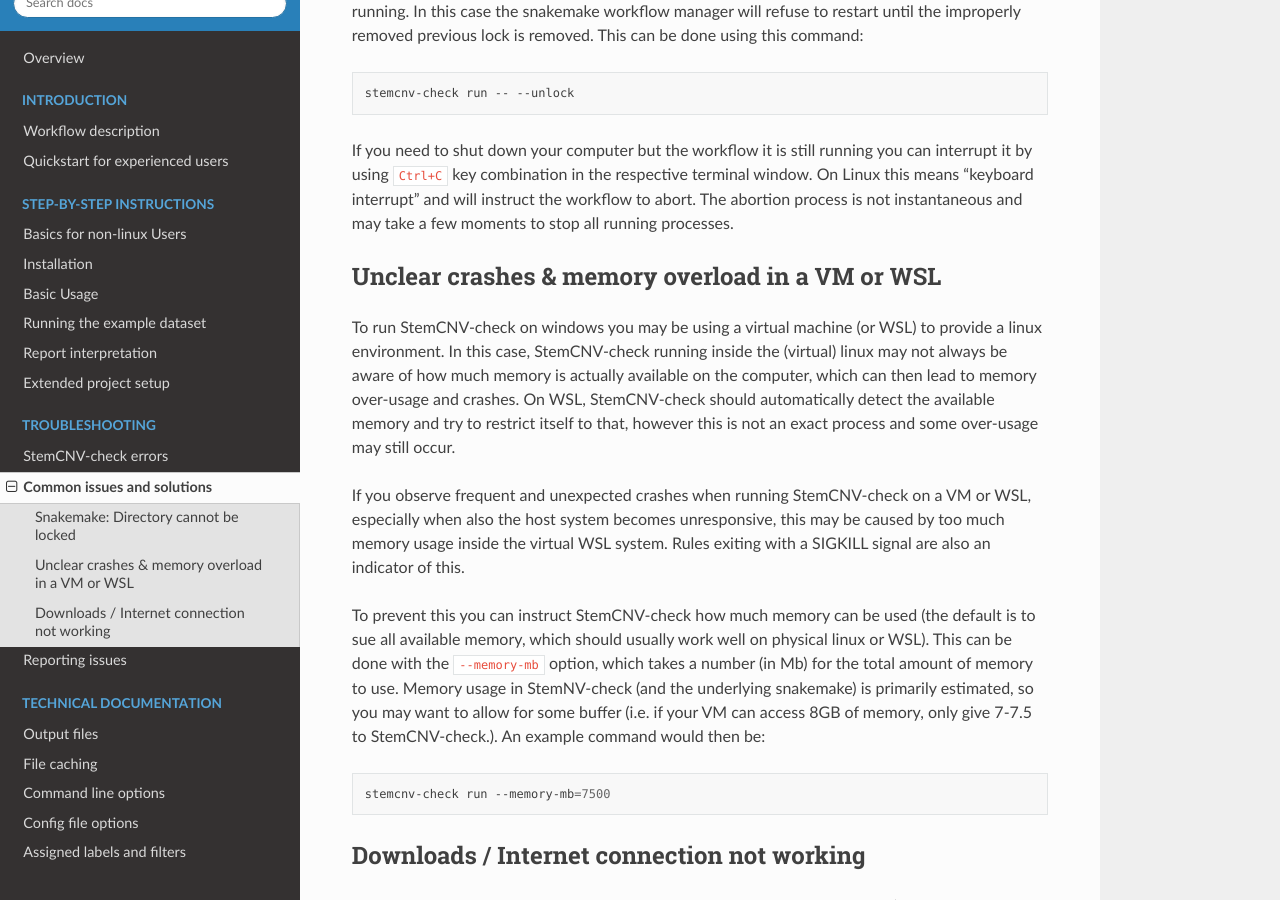
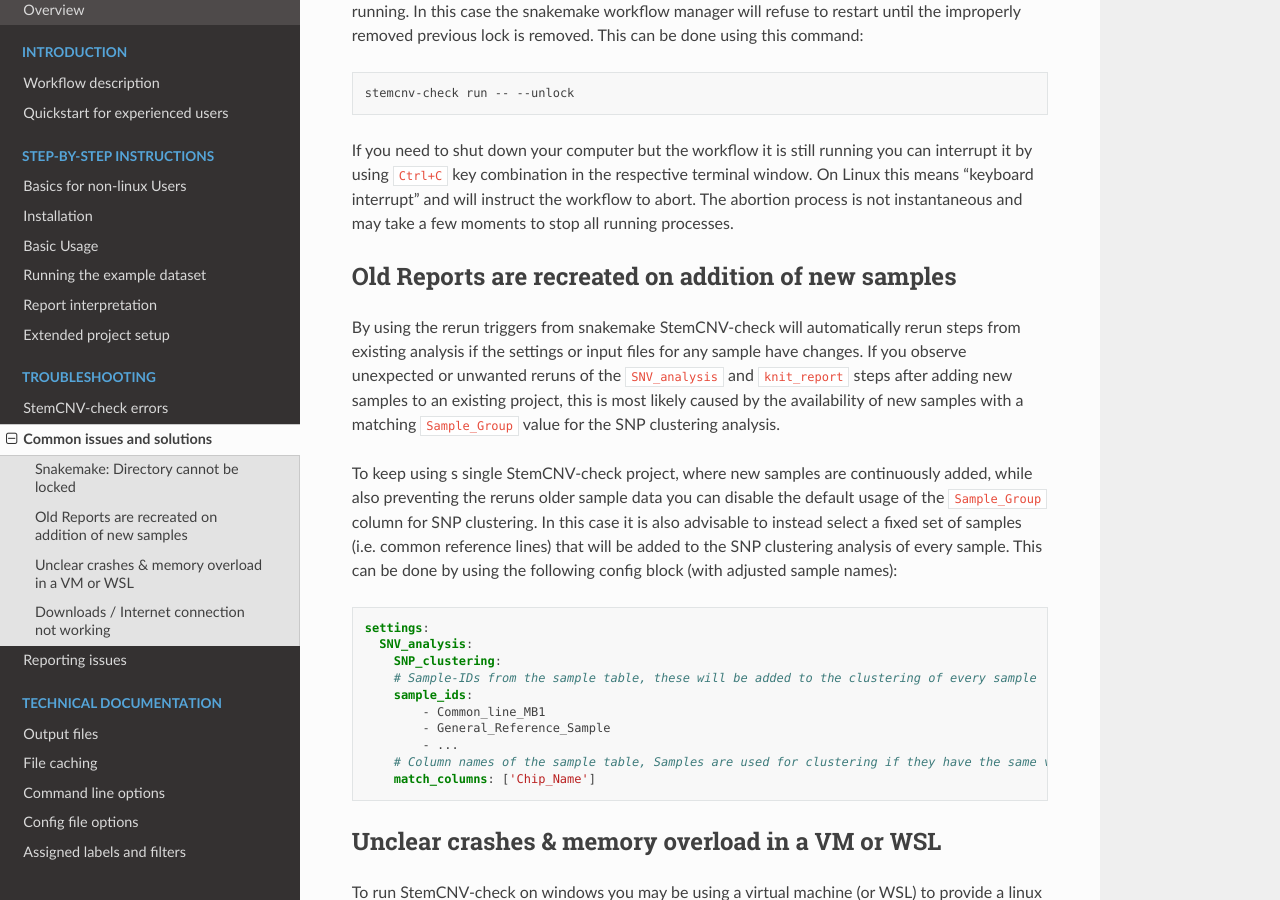
Before and after one commit to bihealth/StemCNV-check, a Sphinx documentation site: the page built from docs/source/issues_common.rst, in a window 1280 px wide and 900 px high, scrolled down 312 px. Built offline with Sphinx 7.4.7 and the Read the Docs theme 3.1.0, drawn with Linux system fonts in a browser that asks for light colours.

Commit message:
Add new entry docs common issues

```diff
--- a/docs/source/issues_common.rst
+++ b/docs/source/issues_common.rst
@@ -21,6 +21,36 @@ until the improperly removed previous lock is removed. This can be done using th
 If you need to shut down your computer but the workflow it is still running you can interrupt it by using ``Ctrl+C`` key
 combination in the respective terminal window. On Linux this means "keyboard interrupt" and will instruct the workflow
 to abort. The abortion process is not instantaneous and may take a few moments to stop all running processes.
+
+.. _issues-common-reruns:
+
+Old Reports are recreated on addition of new samples
+====================================================
+
+By using the rerun triggers from snakemake StemCNV-check will automatically rerun steps from existing analysis if the
+settings or input files for any sample have changes.
+If you observe unexpected or unwanted reruns of the ``SNV_analysis`` and ``knit_report`` steps after adding new
+samples to an existing project, this is most likely caused by the availability of new samples with a matching ``Sample_Group``
+value for the SNP clustering analysis.
+
+To keep using s single StemCNV-check project, where new samples are continuously added, while also preventing the reruns
+older sample data you can disable the default usage of the ``Sample_Group`` column for SNP clustering. In this case it is
+also advisable to instead select a fixed set of samples (i.e. common reference lines) that will be added to the SNP
+clustering analysis of every sample. This can be done by using the following config block (with adjusted sample names):
+
+.. code-block:: yaml
+
+    settings:
+      SNV_analysis:
+        SNP_clustering:
+        # Sample-IDs from the sample table, these will be added to the clustering of every sample
+        sample_ids:
+            - Common_line_MB1
+            - General_Reference_Sample
+            - ...
+        # Column names of the sample table, Samples are used for clustering if they have the same value in any of these columns
+        match_columns: ['Chip_Name']
+
 
 .. _issues-common-memory:
 
```
